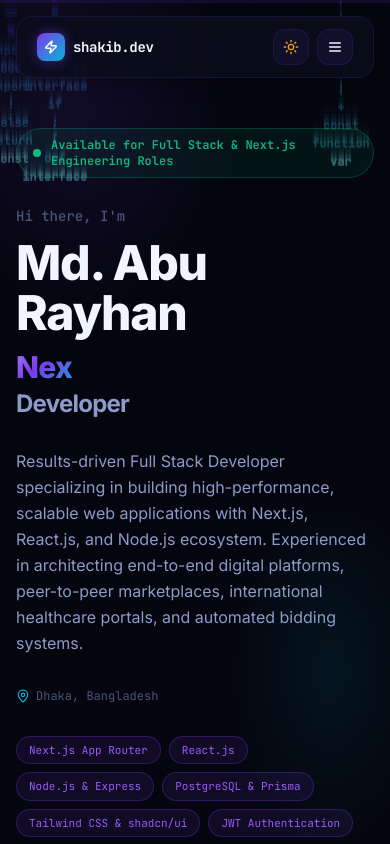
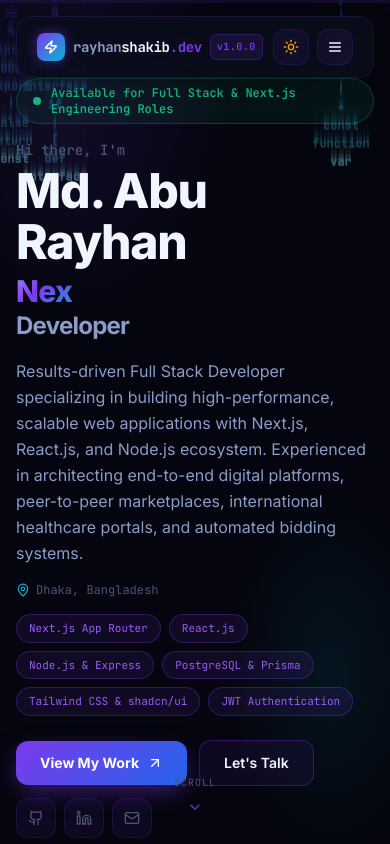
Before and after one commit to Shakib-cse/portfolio_latest, a Next.js app: page / in a window 390 px wide. Shown: the top 844 px of the page. Built offline with nearby package versions, Linux system fonts and the light colour scheme.

Commit message:
fix banner

```diff
--- a/src/app/layout.tsx
+++ b/src/app/layout.tsx
@@ -21,14 +21,33 @@ const jetbrainsMono = JetBrains_Mono({
 });
 
 export const metadata: Metadata = {
+  metadataBase: new URL('https://rayhanshakib.dev'),
   title: 'Md. Abu Rayhan (Shakib) | Full Stack Developer',
   description: 'Portfolio of Md. Abu Rayhan (Shakib), Full Stack Developer specializing in Next.js, React.js, Node.js, Express, PostgreSQL, Prisma, and Tailwind CSS.',
   keywords: [
     'Md. Abu Rayhan', 'Shakib', 'Full Stack Developer',
     'Next.js', 'React.js', 'Node.js', 'PostgreSQL',
     'Prisma', 'Tailwind CSS', 'TypeScript', 'Dhaka Bangladesh',
+    'rayhanshakib.dev',
   ],
+  alternates: {
+    canonical: 'https://rayhanshakib.dev',
+  },
+  openGraph: {
+    title: 'Md. Abu Rayhan (Shakib) | Full Stack Developer',
+    description: 'Portfolio of Md. Abu Rayhan (Shakib), Full Stack Developer specializing in Next.js, React.js, Node.js, Express, PostgreSQL, Prisma, and Tailwind CSS.',
+    url: 'https://rayhanshakib.dev',
+    siteName: 'rayhanshakib.dev',
+    locale: 'en_US',
+    type: 'website',
+  },
+  twitter: {
+    card: 'summary_large_image',
+    title: 'Md. Abu Rayhan (Shakib) | Full Stack Developer',
+    description: 'Portfolio of Md. Abu Rayhan (Shakib), Full Stack Developer specializing in Next.js, React.js, Node.js, Express, PostgreSQL, Prisma, and Tailwind CSS.',
+  },
 };
+
 
 export default function RootLayout({
   children,
--- a/src/components/sections/HeroSection.tsx
+++ b/src/components/sections/HeroSection.tsx
@@ -49,7 +49,7 @@ export function HeroSection() {
   return (
     <section
       id="hero"
-      className="relative pt-32 pb-24 container max-w-6xl mx-auto px-4 sm:px-6 lg:px-8 min-h-[92vh] flex flex-col justify-center"
+      className="relative pt-24 pb-6 container max-w-6xl mx-auto px-4 sm:px-6 lg:px-8 h-screen max-h-screen flex flex-col justify-center"
     >
       {/* ── Background ambient orbs ── */}
       <div
@@ -67,7 +67,7 @@ export function HeroSection() {
         }}
       />
 
-      <div className="grid grid-cols-1 lg:grid-cols-[1fr_auto] gap-16 items-center">
+      <div className="grid grid-cols-1 lg:grid-cols-[1fr_auto] gap-10 items-center">
         {/* ═══ LEFT COLUMN — Text ═══ */}
         <motion.div
           variants={stagger}
@@ -76,9 +76,9 @@ export function HeroSection() {
           className="max-w-2xl"
         >
           {/* Status Badge */}
-          <motion.div variants={fadeUp} className="mb-7">
+          <motion.div variants={fadeUp} className="mb-4">
             <span
-              className="inline-flex items-center gap-2.5 px-4 py-2 rounded-full text-xs font-mono font-semibold"
+              className="inline-flex items-center gap-2.5 px-4 py-1.5 rounded-full text-xs font-mono font-semibold"
               style={{
                 background: 'rgba(16, 185, 129, 0.08)',
                 border: '1px solid rgba(16, 185, 129, 0.25)',
@@ -102,7 +102,7 @@ export function HeroSection() {
           {/* Name */}
           <motion.p
             variants={fadeUp}
-            className="text-sm font-mono font-medium mb-3"
+            className="text-sm font-mono font-medium mb-1.5"
             style={{ color: 'var(--text-muted)' }}
           >
             Hi there, I'm
@@ -111,7 +111,7 @@ export function HeroSection() {
           {/* Main Headline */}
           <motion.h1
             variants={fadeUp}
-            className="text-5xl sm:text-6xl lg:text-7xl font-extrabold tracking-tight leading-[1.05] mb-3"
+            className="text-5xl sm:text-6xl lg:text-7xl font-extrabold tracking-tight leading-[1.05] mb-2"
             style={{ color: 'var(--text-primary)' }}
           >
             {resumeData.name.split('(')[0].trim()}
@@ -120,7 +120,7 @@ export function HeroSection() {
           {/* Dynamic Subtitle */}
           <motion.div
             variants={fadeUp}
-            className="text-3xl sm:text-4xl lg:text-5xl font-extrabold tracking-tight leading-[1.1] mb-7"
+            className="text-3xl sm:text-4xl lg:text-5xl font-extrabold tracking-tight leading-[1.1] mb-4"
           >
             <span className="gradient-text">{displayed}</span>
             <span
@@ -131,7 +131,7 @@ export function HeroSection() {
               }}
             />
             <span
-              className="block text-2xl sm:text-3xl font-bold mt-1"
+              className="block text-2xl sm:text-3xl font-bold mt-0.5"
               style={{ color: 'var(--text-secondary)' }}
             >
               Developer
@@ -141,7 +141,7 @@ export function HeroSection() {
           {/* Bio */}
           <motion.p
             variants={fadeUp}
-            className="text-base sm:text-lg leading-relaxed mb-8 max-w-xl"
+            className="text-base sm:text-lg leading-relaxed mb-4 max-w-xl"
             style={{ color: 'var(--text-secondary)' }}
           >
             {resumeData.bio}
@@ -150,7 +150,7 @@ export function HeroSection() {
           {/* Location */}
           <motion.div
             variants={fadeUp}
-            className="flex items-center gap-1.5 text-xs font-mono mb-8"
+            className="flex items-center gap-1.5 text-xs font-mono mb-4"
             style={{ color: 'var(--text-muted)' }}
           >
             <MapPin className="w-3.5 h-3.5" style={{ color: 'var(--accent-cyan)' }} />
@@ -158,7 +158,7 @@ export function HeroSection() {
           </motion.div>
 
           {/* Tech Pills */}
-          <motion.div variants={fadeUp} className="flex flex-wrap gap-2 mb-10">
+          <motion.div variants={fadeUp} className="flex flex-wrap gap-2 mb-6">
             {resumeData.topSkillsPills?.map((tech, i) => (
               <motion.span
                 key={tech}
--- a/src/components/ui/Navbar.tsx
+++ b/src/components/ui/Navbar.tsx
@@ -64,8 +64,19 @@ export function Navbar() {
           >
             <Zap className="w-3.5 h-3.5 text-white" strokeWidth={2.5} />
           </div>
-          <span className="group-hover:text-accent-violet2 transition-colors" style={{ color: 'var(--text-primary)' }}>
-            shakib.dev
+          <span className="group-hover:text-accent-violet2 transition-colors font-mono" style={{ color: 'var(--text-primary)' }}>
+            <span style={{ color: 'var(--text-secondary)' }}>rayhan</span><span style={{ color: 'var(--text-primary)' }}>shakib</span><span style={{ color: '#7C3AED' }}>.dev</span>
+          </span>
+          <span
+            className="text-[10px] font-mono font-semibold px-1.5 py-0.5 rounded-md"
+            style={{
+              background: 'rgba(124,58,237,0.12)',
+              border: '1px solid rgba(124,58,237,0.25)',
+              color: '#7C3AED',
+              letterSpacing: '0.05em',
+            }}
+          >
+            v1.0.0
           </span>
         </Link>
 
```
